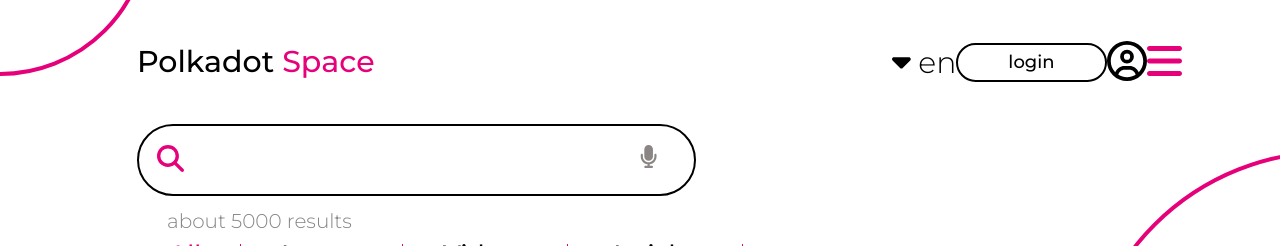
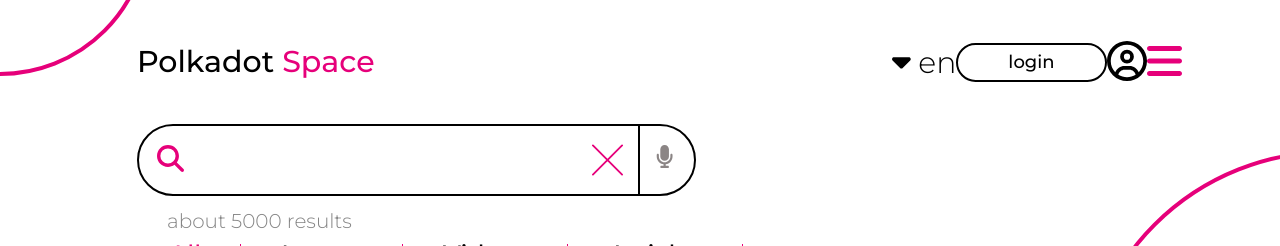
Before and after one commit to polkadotspace/frontend, a React (Create React App) app: page /pages/search in a window 1280 px wide. Shown: the top 246 px of the page. Built offline with nearby package versions, Linux system fonts and the light colour scheme.

Commit message:
New Enhancments

```diff
--- a/src/assets/style/app.css
+++ b/src/assets/style/app.css
@@ -197,19 +197,6 @@
 .app_search form span:first-of-type {
   left: 20px;
 }
-.app_search form span:last-of-type {
-  right: 80px;
-}
-@media (min-width: 500px) {
-  .app_search form span:last-of-type {
-    right: 100px;
-  }
-}
-@media (min-width: 768px) {
-  .app_search form span:last-of-type {
-    right: 150px;
-  }
-}
 .app_search-results_count {
   color: #858585;
 }
@@ -303,6 +290,12 @@
 .app_profile .main_btn {
   padding: 12px 86px !important;
   font-size: 20px !important;
+}
+@media (min-width: 768px) {
+  .app_profile .main_btn {
+    padding: 12px 161px !important;
+    font-size: 30px !important;
+  }
 }
 
 .app_favourites h1 span {
--- a/src/assets/style/pages/_profile.scss
+++ b/src/assets/style/pages/_profile.scss
@@ -25,5 +25,9 @@
   .main_btn {
     padding: 12px 86px !important;
     font-size: 20px !important;
+    @media (min-width: "768px") {
+      padding: 12px 161px !important;
+      font-size: 30px !important;
+    }
   }
 }
--- a/src/assets/style/pages/_search.scss
+++ b/src/assets/style/pages/_search.scss
@@ -5,13 +5,13 @@
         left: 20px;
       }
       &:last-of-type {
-        right: 80px;
-        @media (min-width: "500px") {
-          right: 100px;
-        }
-        @media (min-width: "768px") {
-          right: 150px;
-        }
+        // right: 80px;
+        // @media (min-width: "500px") {
+        //   right: 100px;
+        // }
+        // @media (min-width: "768px") {
+        //   right: 140px;
+        // }
       }
     }
   }
--- a/src/components/App.js
+++ b/src/components/App.js
@@ -1,4 +1,4 @@
-import React, { useState } from "react";
+import React from "react";
 
 import { Routes, Route } from "react-router-dom";
 
@@ -26,11 +26,6 @@
 import RPC from "../pages/RPC";
 
 const App = () => {
-  const [searchValue, setSearchValue] = useState("");
-
-  const handleOnInputValue = (e) => {
-    setSearchValue(e.target.value);
-  };
   return (
     <main className="app relative h-screen overflow-x-hidden">
       <span></span>
@@ -41,27 +36,8 @@
           <Navbar />
         </div>
         <Routes>
-          <Route
-            path="/"
-            exact
-            element={
-              <Main
-                value={searchValue}
-                setValue={setSearchValue}
-                handleValue={handleOnInputValue}
-              />
-            }
-          />
-          <Route
-            path="/pages/search"
-            element={
-              <Search
-                value={searchValue}
-                setValue={setSearchValue}
-                handleValue={handleOnInputValue}
-              />
-            }
-          />
+          <Route path="/" exact element={<Main />} />
+          <Route path="/pages/search" element={<Search />} />
           <Route path="/pages/login" element={<Login />} />
           <Route path="/pages/register" element={<Register />} />
           <Route path="/pages/profile" element={<Profile />} />
--- a/src/components/SearchBar.js
+++ b/src/components/SearchBar.js
@@ -1,4 +1,4 @@
-import React from "react";
+import React, { useState } from "react";
 
 import deleteMark from "../assets/images/deleteMark.svg";
 
@@ -9,32 +9,57 @@
 const microphoneIcon = <FontAwesomeIcon icon={faMicrophone} />;
 
 // This Components Style Is Included In _search.scss
-const SearchBar = ({ value, setValue, handleValue }) => {
+const SearchBar = () => {
+  const [searchValue, setSearchValue] = useState("");
+
+  const handleOnInputValue = (e) => {
+    setSearchValue(e.target.value);
+  };
+
+  // Render Delete Function In Search Page
+  const renderDeleteSearch = () => {
+    if (window.location.href.includes("search")) {
+      return (
+        <span
+          className={`absolute right-[25%] top-[5px] md:top-0 font-[200]${
+            searchValue && searchValue.length > 0 ? "block" : "hidden"
+          }`}
+        >
+          <img
+            className="w-8 md:w-12 cursor-pointer h-[45px] md:h-[72px] border-r-2 pr-[15px] border-black"
+            src={deleteMark}
+            alt="Delete Search Text"
+            onClick={() => setSearchValue("")}
+          />
+        </span>
+      );
+    }
+  };
+
   return (
     <div className="app_search-input w-full lg:w-2/3 relative overflow-hidden">
-      <span className="absolute left-[50px] md:left-[100px] top-[10px] md:top-[16px] cursor-pointe text-[17px] md:text-[27px]">
+      <span
+        className={`absolute ${
+          !window.location.href.includes("search") ? "left-[12%]" : "left-[20%]"
+        } top-[15px] md:top-[16px] cursor-pointe text-[17px] md:text-[27px]`}
+      >
         {searchIcon}
       </span>
       <input
         type="text"
-        className="w-10/12 border-2 rounded-[46px] h-[47px] md:h-[4.5rem] indent-[60px] lg:indent-[90px]"
-        // value={value}
-        // onInput={handleValue}
+        className="w-10/12 border-2 rounded-[46px] h-[47px] md:h-[4.5rem] indent-[60px] lg:indent-[90px] text-[15px] md:text-[30px]"
+        value={searchValue}
+        onChange={handleOnInputValue}
       />
 
-      {/* <span
-        className={`absolute right-24 top-0 font-[200] -mr-6 pr-[1.8rem] border-r-2 py-5 ${
-          value && value.length > 0 ? "block" : "hidden"
-        }`}
+      {renderDeleteSearch()}
+      <span
+        className={`absolute ${
+          !window.location.href.includes("search")
+            ? "right-[12%]"
+            : "right-[20%]"
+        } top-[15px] md:top-[16px] cursor-pointer text-[17px] md:text-[23px]`}
       >
-        <img
-          className="w-10 px-1 cursor-pointer bg-white h-[4rem] -top-[18px] xl:-top-[19px] left-[29px] relative"
-          src={deleteMark}
-          alt="Delete Search Text"
-          onClick={() => setValue("")}
-        />
-      </span> */}
-      <span className="absolute right-[50px] md:right-[100px] top-[10px] md:top-[16px] cursor-pointer text-[17px] md:text-[23px]">
         {microphoneIcon}
       </span>
     </div>
--- a/src/layout/Footer.js
+++ b/src/layout/Footer.js
@@ -19,13 +19,13 @@
   return (
     <div className="app_footer pt-48 pb-20 text-center sm:text-left">
       <div className="flex flex-col lg:flex-row justify-center sm:justify-start">
-        <div className="app_footer-logo w-12/12 lg:w-3/12 text-center">
+        <div className="app_footer-logo w-12/12 lg:w-3/12 text-center mb-6 md:mb-0">
           <Link to="/" className="app_logo">
             Polkadot <span>Space</span>
           </Link>
         </div>
         <div className="flex flex-col sm:flex-row justify-around text-center w-12/12 lg:w-5/12">
-          <ul className="w-12/12 lg:w-6/12 text-[24px] -mt-4 sm:mt-0 md:-mt-4">
+          <ul className="w-12/12 lg:w-6/12-mt-4 sm:mt-0 md:-mt-4 text-[15px] md:text-[24px]">
             {["About", "Support", "The Seam"].map((link, i) => {
               return (
                 <li className="mt-4" key={i}>
@@ -34,7 +34,7 @@
               );
             })}
           </ul>
-          <ul className="w-12/12 lg:w-6/12 text-[24px] mt-0 sm:mt-0 md:-mt-4">
+          <ul className="w-12/12 lg:w-6/12 mt-0 sm:mt-0 md:-mt-4 text-[15px] md:text-[24px]">
             {["Home Page", "Dashboard", "RPC Tools"].map((link, i) => {
               return (
                 <li className="mt-4" key={i}>
@@ -49,7 +49,7 @@
           </ul>
         </div>
         <div className="w-12/12 sm:w-12/12 lg:w-7/12 text-center mt-6 p-6 md:mt-0 md:pt-0 border-t-2 sm:border-t-0">
-          <h3>Social Media</h3>
+          <h3 className="text-[24px]">Social Media</h3>
           <ul className="app_footer-social bordered_icons flex justify-center">
             {[walletIcon, discordIcon, facebookIcon, twitterIcon].map(
               (link, i) => {
--- a/src/pages/Contact.js
+++ b/src/pages/Contact.js
@@ -10,7 +10,7 @@
 const Contact = () => {
   return (
     <div className="app_contact">
-      <div className="app_forms w-12/12 lg:w-9/12 xl:w-8/12 sm:mx-auto mt-20 py-16 px-10 md:px-20 rounded-[30px]">
+      <div className="app_forms w-12/12 lg:w-9/12 xl:w-8/12 sm:mx-auto mt-20 py-16 px-10 md:px-20 rounded-[30px] bg-white">
         <div className="text-center">
           <h2 className="text-[40px] font-[600]">Contact Us</h2>
           <form className="app_forms-form mt-6">
@@ -37,7 +37,7 @@
         </div>
       </div>
       <div className="text-center mt-10">
-        <h2 className="text-[60px] font-[500]">Our Social Media</h2>
+        <h2 className="md:text-[60px] font-[500]">Our Social Media</h2>
         <ul className="app_contact-icons bordered_icons flex justify-center">
           {[discordIcon, atSignIcon].map((icon, i) => (
             <li key={i}>
--- a/src/pages/Profile.js
+++ b/src/pages/Profile.js
@@ -55,9 +55,7 @@
             className="w-full border-2 rounded-[46px] py-4 indent-6 mb-[51px]"
             placeholder="Connect your wallet"
           />
-          <button className="main_btn mt-0 w-full px-[86px] text-[20px] md:text-[30px]">
-            Submit
-          </button>
+          <button className="main_btn mt-0">Submit</button>
         </form>
       </div>
     </div>
```
Also changed, not shown: 1 other file (tests, documents, lock files or other folders).
